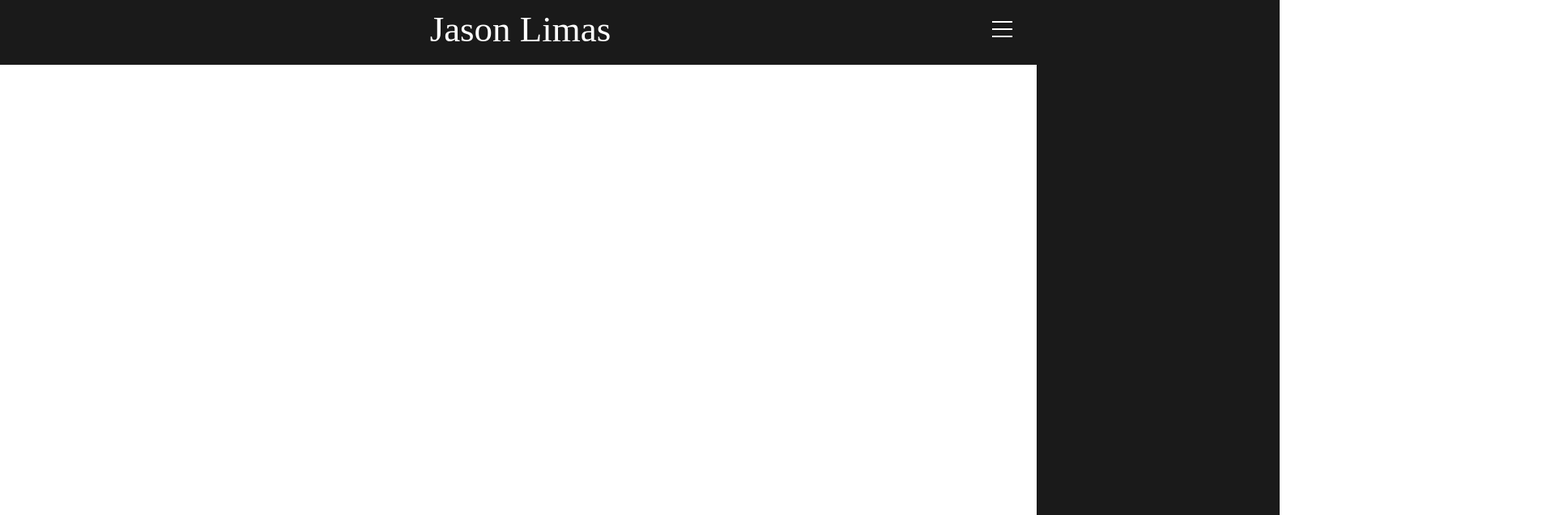
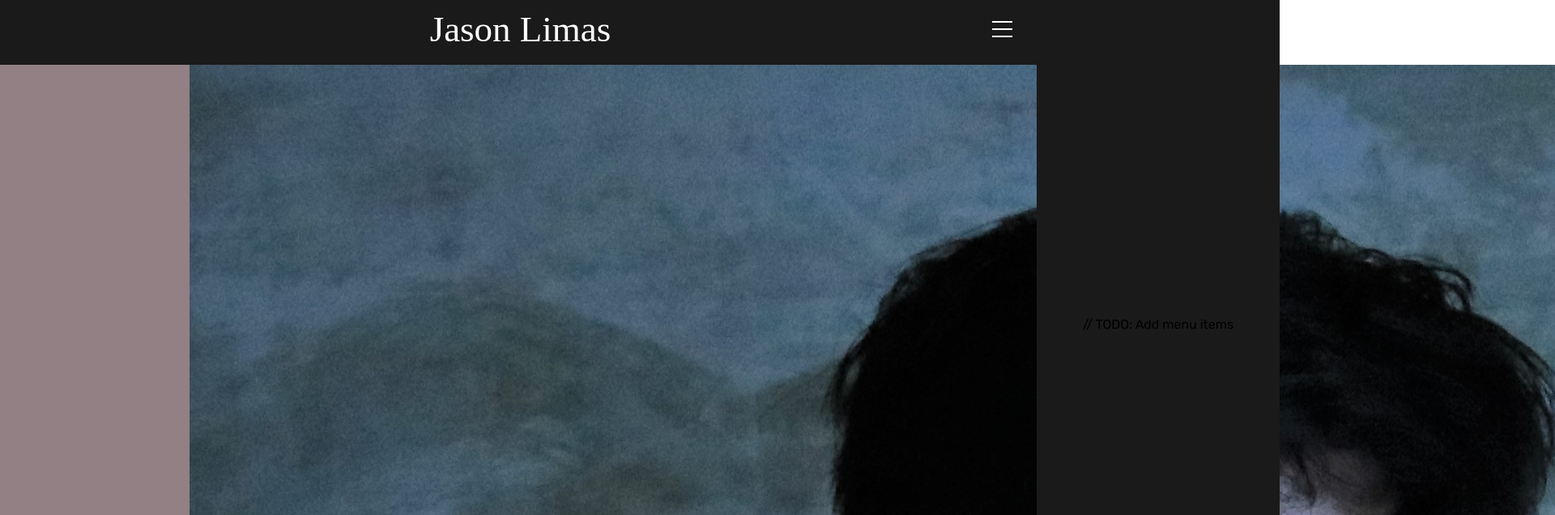
Before and after one commit to jasonlimas/-jasonlimas-web-frontend, a React (Create React App) app: page / in a window 1280 px wide. Shown: the top 636 px of the page at 81% size, 1920 px wide, since content can reach past the window. Built offline with nearby package versions, Linux system fonts and the light colour scheme; a web font is replaced by a local one.

Commit message:
Add intro section and left side of it

```diff
--- a/src/App.jsx
+++ b/src/App.jsx
@@ -1,6 +1,8 @@
 import { useState } from 'react'
+import './app.scss'
 import Topbar from './components/topbar/Topbar'
 import Menu from './components/menu/Menu'
+import Intro from './components/intro/Intro'
 
 function App() {
   const [menuOpen, setMenuOpen] = useState(false)
@@ -9,6 +11,9 @@ function App() {
     <div className="app">
       <Topbar menuOpen={menuOpen} setMenuOpen={setMenuOpen} />
       <Menu menuOpen={menuOpen} setMenuOpen={setMenuOpen} />
+      <div className="sections">
+        <Intro />
+      </div>
     </div>
   );
 }
--- /dev/null
+++ b/src/app.scss
@@ -0,0 +1,16 @@
+.app {
+    height: 100vh;
+
+    .sections {
+        width: 100%;
+        height: calc(100vh - 80px);
+        background-color: crimson;
+        position: relative;
+        top: 80px;
+        scroll-behavior: smooth;
+        scrollbar-width: none;
+        &::-webkit-scrollbar {
+            display: none;
+        }
+    }
+}
--- /dev/null
+++ b/src/components/intro/Intro.jsx
@@ -0,0 +1,18 @@
+import './intro.scss'
+
+export default function Intro() {
+  return (
+    <div className='intro'>
+        <div className="left">
+            <div className="wrapper">
+                <h2>Hello! My name is</h2>
+                <h1>Jason Limas</h1>
+                <h3>I'm a <span>AUTO TEXT</span></h3>
+            </div>
+        </div>
+        <div className="right">
+            <img src="assets/me-intro.jpg" alt="" />
+        </div>
+    </div>
+  )
+}
--- /dev/null
+++ b/src/components/intro/intro.scss
@@ -0,0 +1,39 @@
+@import "../../global.scss";
+
+.intro {
+    background-color: $secondaryColor;
+    display: flex;
+
+    .left {
+        flex: 0.5;
+        position: relative;
+
+        .wrapper {
+            width: 100%;
+            height: 100%;
+            padding-right: 50px;
+            display: flex;
+            flex-direction: column;
+            justify-content: center;
+            color: #303030;
+
+            h1 {
+                font-size: 60px;
+                margin: 10px 0;
+            }
+
+            h2 {
+                font-size: 35px;
+            }
+
+            h3 {
+                font-size: 30px;
+
+                span {
+                    font-size: inherit;
+                    color: white;
+                }
+            }
+        }
+    }
+}
--- a/src/components/menu/Menu.jsx
+++ b/src/components/menu/Menu.jsx
@@ -3,7 +3,7 @@ import './menu.scss'
 export default function Menu({ menuOpen, setMenuOpen }) {
   return (
     <div className={'menu ' + (menuOpen && 'active')}>
-
+       // TODO: Add menu items
     </div>
   )
 }
--- a/src/components/topbar/Topbar.jsx
+++ b/src/components/topbar/Topbar.jsx
@@ -7,7 +7,7 @@ export default function Topbar({ menuOpen, setMenuOpen }) {
     <div className={'topbar ' + (menuOpen && 'active')}>
       <div className="wrapper">
         <div className="center">
-          <a href="" className="logo">Jason Limas</a>
+          <a href="#intro" className="logo">Jason Limas</a>
         </div>
         <div className="right">
           <div className="hamburger" onClick={handleHamburgerClick}>
```
Also changed, not shown: public/assets/me-intro.jpg (added).
